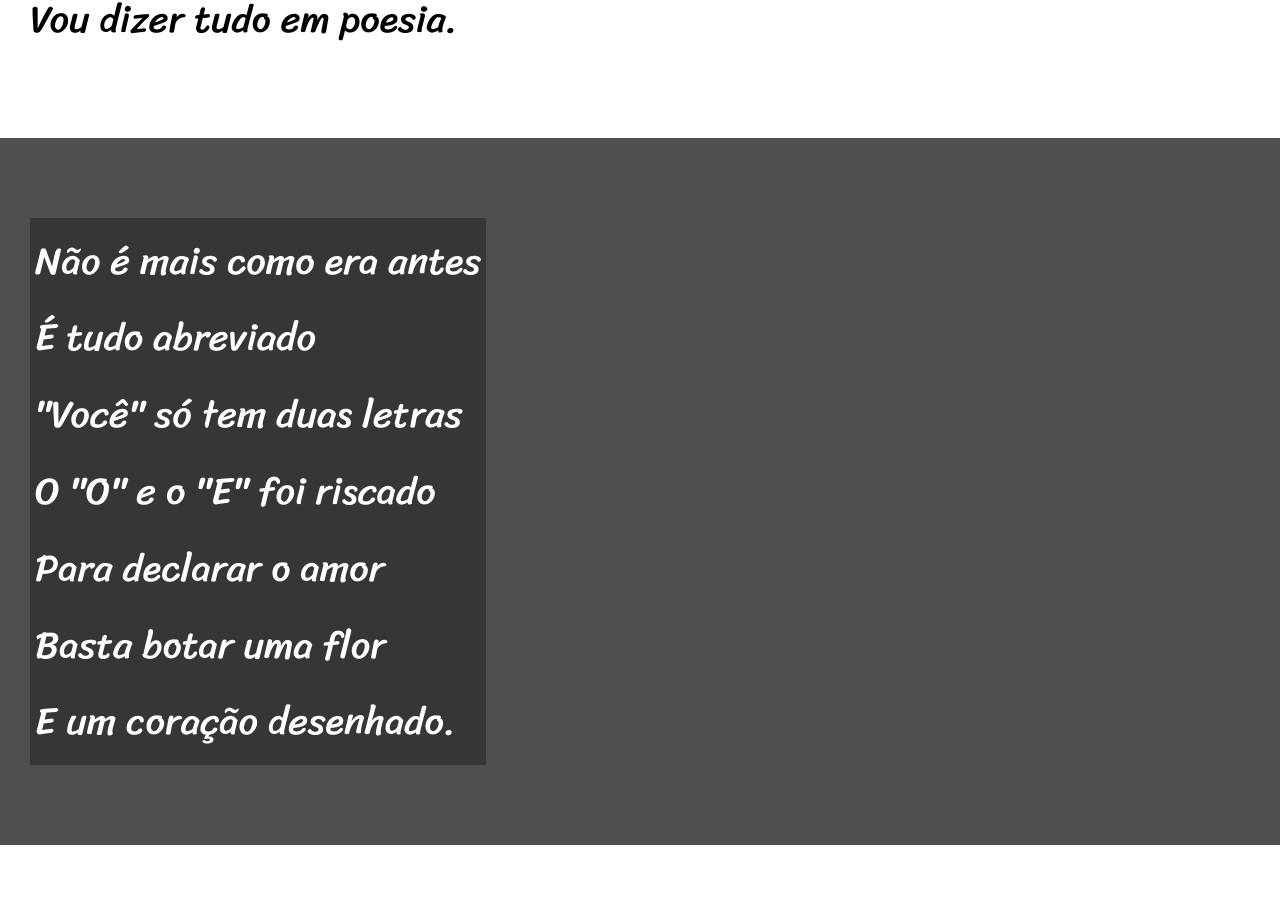
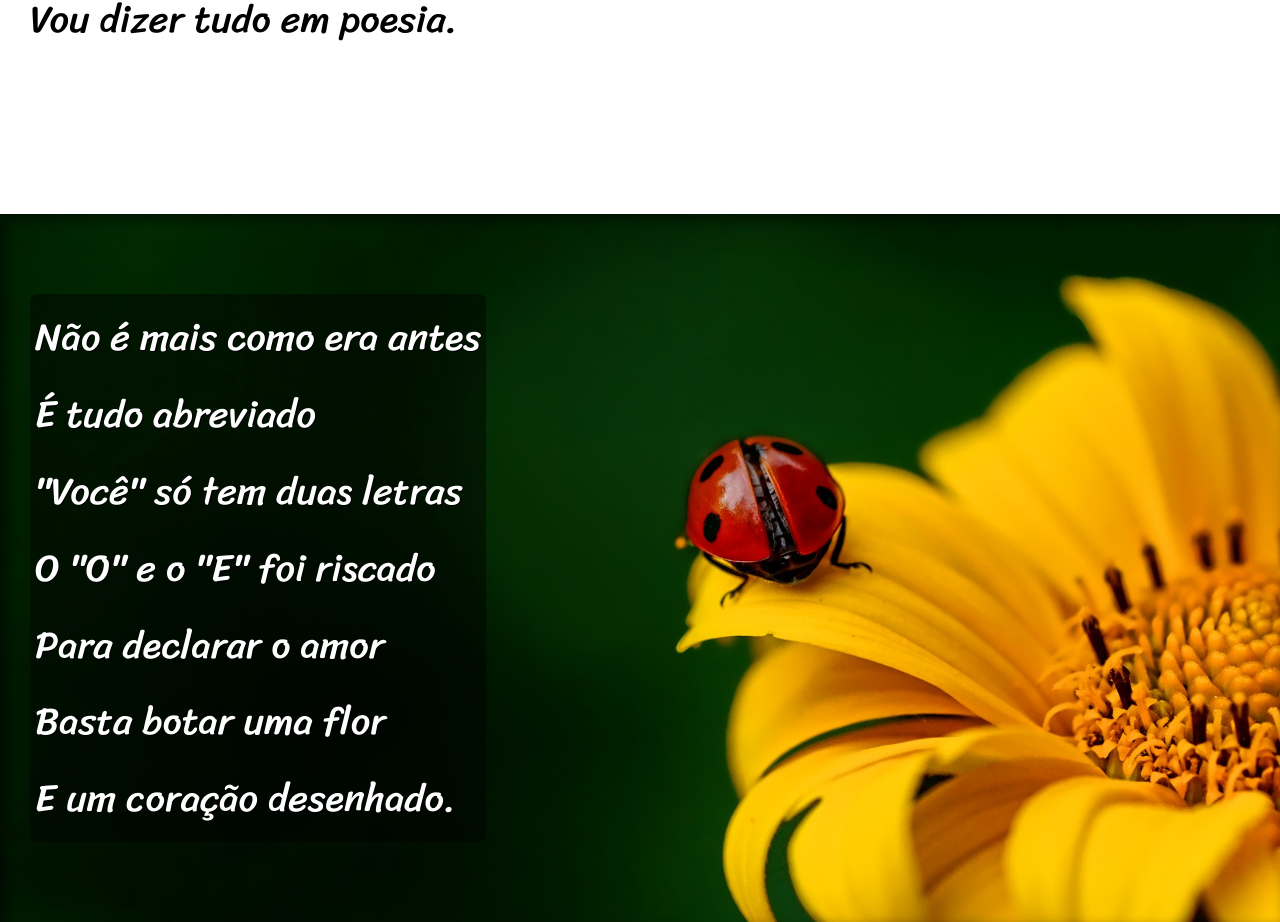
Before and after one commit to Souza110/projeto-cordel, a plain HTML site: page index.html in a window 1280 px wide. Shown: the part 792-1714 px from the top of the page. Drawn offline with Linux system fonts and the light colour scheme.

Commit message:
atualização do projeto-cordel

```diff
--- a/estilo/style.css
+++ b/estilo/style.css
@@ -51,6 +51,9 @@ section{
     font-family: var(--fonte3);
     font-size: 3vw;
 }
+section > p{
+    padding-bottom: 2em;
+}
 
 section.normal{
     background-color: white;
@@ -60,13 +63,31 @@ section.normal{
 section.imagem{
     background-color: rgb(80, 78, 78);
     color: white;
+    box-shadow: inset 6px 6px 13px 0px rgba(0, 0, 0, 0.486);
+    background-attachment: fixed;
 }
 section.imagem > p{
-    background-color: rgba(0, 0, 0, 0.308);
+    background-color: rgba(0, 0, 0, 0.438);
     display: inline-block;
     padding: 5px;
+    border-radius: 8px;
+    text-shadow: 1px 1px 0px black;
 }
+
+section#img01{
+    background-image: url('../imagens/background001.jpg');
+    background-position: right center;
+    background-size: cover;
+}
+
+section#img02{
+    background-image: url('../imagens/background002.jpg');
+    background-position: right center;
+    background-size: cover;
+}
+
 footer{
     background-color: black;
     color: white;
+    text-align: center;
 }
--- a/index.html
+++ b/index.html
@@ -29,7 +29,7 @@
         </p>
     </section>
 
-    <section class="imagem">
+    <section class="imagem" id="img01">
         <p>
             Não é mais como era antes <br>
             É tudo abreviado <br>
@@ -63,7 +63,7 @@
         </p>
     </section>
 
-    <section class="imagem">
+    <section class="imagem" id="img02">
         <p>
             Tenho saudade das cartas <br>
             Escritas com a própria mão <br>
```
